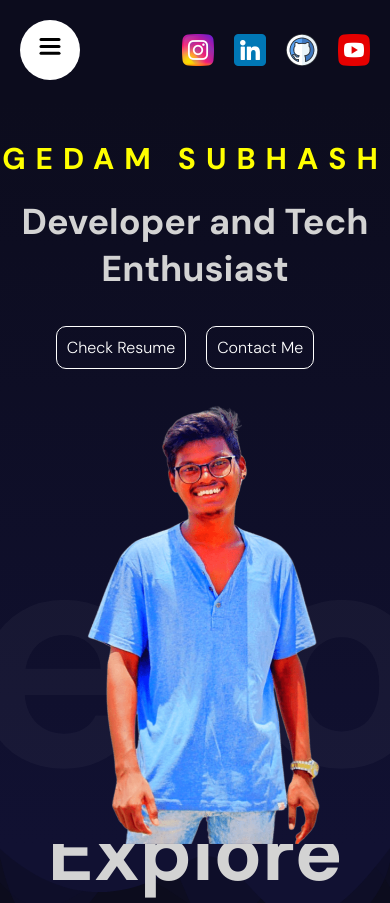
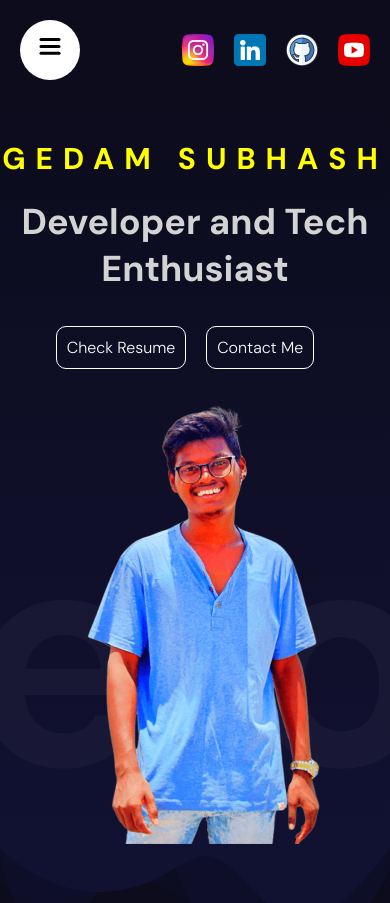
Before and after one commit to swaggyhustler/portfolio, a React (Vite) app: page / in a window 390 px wide. Shown: the top 903 px of the page. Built offline with nearby package versions, Linux system fonts and the light colour scheme.

Commit message:
make changes for responsiveness

```diff
--- a/src/components/parallax/parallax.scss
+++ b/src/components/parallax/parallax.scss
@@ -59,11 +59,11 @@
         .text *{
             text-align: center;
             font-size: 100px;
-            @include mobile{
-                font-size: 40px;
-            }
             @include mini-desktop{
                 font-size: 80px;
+                @include mobile{
+                    font-size: 40px;
+                }
             }
         }
     }
--- a/src/components/technologies/technologies.scss
+++ b/src/components/technologies/technologies.scss
@@ -16,11 +16,11 @@
             display: flex;
             justify-content: center;
             align-items: center;
-            @include mobile{
-                font-size: 30px;
-            }
             @include mini-desktop{
                 font-size: 80px;
+                @include mobile{
+                    font-size: 30px;
+                }
             }
         }
     }
```
